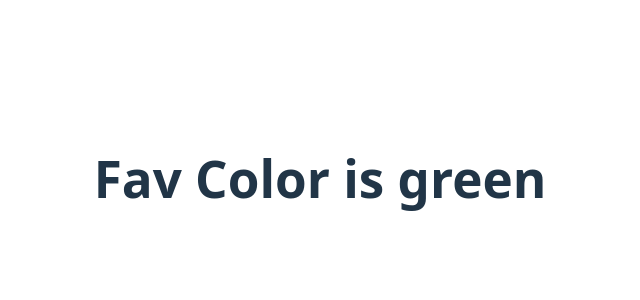
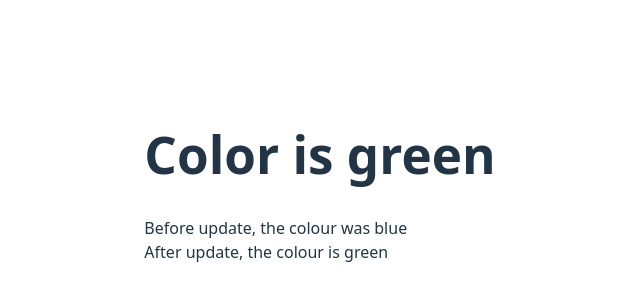
Before and after one commit to soumyyaagrawal/mdm2, a React (Vite) app: page / in a window 1280 px wide. Shown: the part 222-522 px from the top of the page, without its empty margins (320-960 px from the left). Built offline with nearby package versions, Linux system fonts and the light colour scheme.

Commit message:
componentdidupdate

```diff
--- a/src/header.jsx
+++ b/src/header.jsx
@@ -12,13 +12,25 @@ export default class Header extends Component {
 componentDidMount(){
     setTimeout(()=>{
         this.setState({color:"green"})
-    },2000)}
+    },3000)
+}
+
+getSnapshotBeforeUpdate = (prevProps, prevState) => {
+  document.getElementById("div1").innerHTML="Before update, the colour was "+ prevState.color;
+  return null;
+}
+
+componentDidUpdate(prevProps, prevState){
+    document.getElementById("div2").innerHTML="After update, the colour is "+ this.state.color;
+}
 
 render(){
     return(
-        <div>
-            <h1>Fav Color is {this.state.color}</h1>
-        </div>
+        <>
+            <h1>Color is {this.state.color}</h1>
+            <div id="div1"></div>
+            <div id="div2"></div>
+        </>
     )
 }
 }
```
